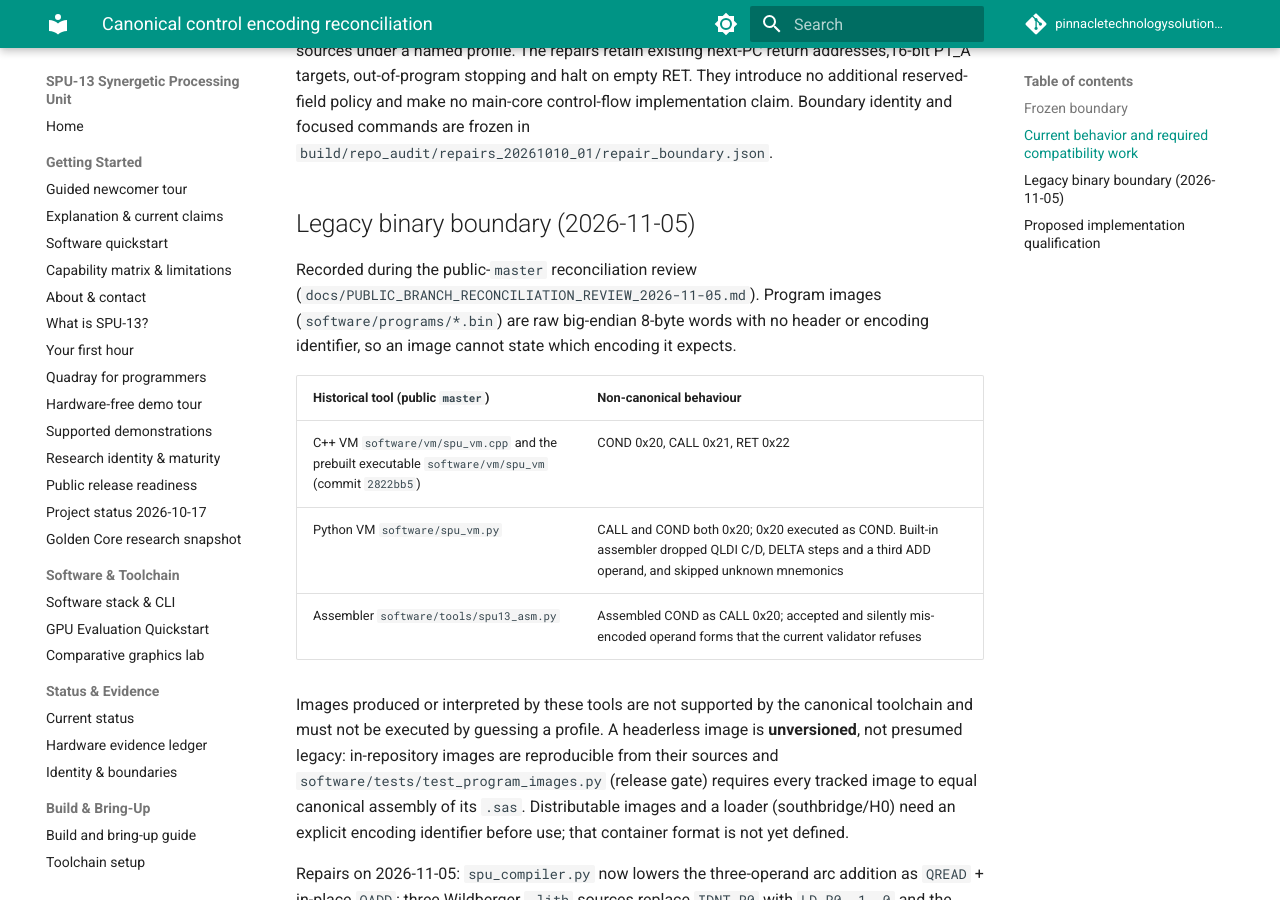
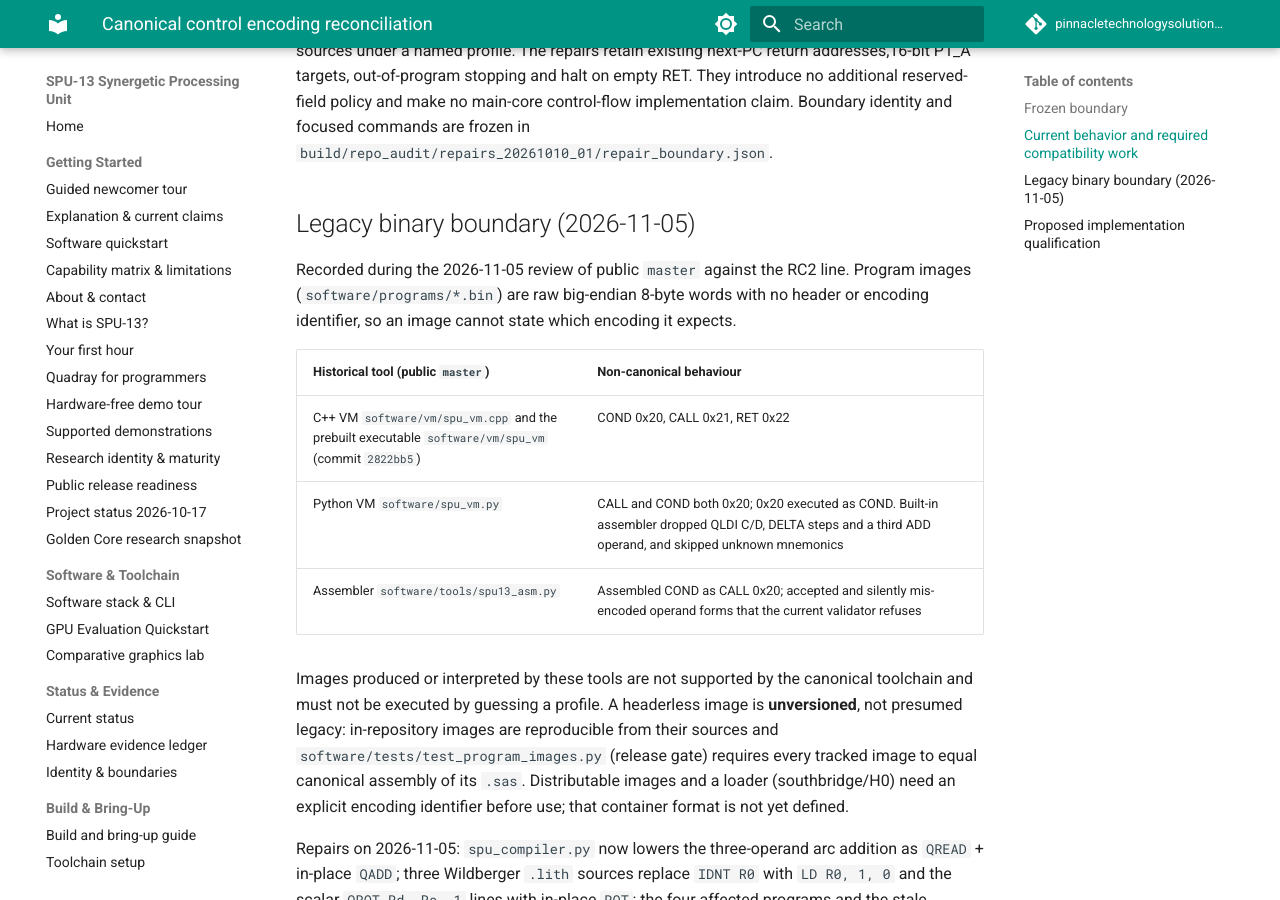
Before and after one commit to pinnacletechnologysolutionsltd/SPU, an MkDocs documentation site: the page built from docs/isa/CANONICAL_CONTROL_RECONCILIATION.md, in a window 1280 px wide and 900 px high, scrolled down 1631 px. Built offline with MkDocs 1.6.1 and Material for MkDocs 9.7.7, drawn with Linux system fonts in a browser that asks for light colours; comment, search, counter and statistics services are not loaded.

Commit message:
docs(isa): reconcile control semantics and document remaining spec gaps
- isa_reference.md: ROT/QROT rows now match the assembler and both VMs
  (one in-place Pell step on the destination; an optional second
  register is encoded but ignored; no exponent operand), with a dated
  note keeping the previous text. Encodings unchanged; RTL decode not
  checked.
- LITHIC_L_LANGUAGE_SPEC.md: control-flow table used the historical C++
  VM encoding; now CALL 0x20 / RET 0x21 with COND noted as unallocated
  and rejected. QROT row corrected (Pell rotor, not cyclic rotation);
  laminar_vs_cubic no longer listed as a working demo. Notice that the
  QNORM, IDNT, HEX and QLOAD rows still need reconciliation; no
  replacement semantics given.
- ISA_QUICKSTART.md: equilibrium_test command annotated as reporting
  FAIL (2 SNAP failures, VM exit 2; same on the historical public VM).
- CANONICAL_CONTROL_RECONCILIATION.md: drop citation of an untracked
  review document.

Documentation only; no full regression rerun (owner direction).
Publication remains HOLD.

Co-Authored-By: Claude Opus 5.5 <noreply@anthropic.com>

```diff
--- a/docs/isa/CANONICAL_CONTROL_RECONCILIATION.md
+++ b/docs/isa/CANONICAL_CONTROL_RECONCILIATION.md
@@ -51,8 +51,8 @@ Boundary identity and focused commands are frozen in
 
 ## Legacy binary boundary (2026-11-05)
 
-Recorded during the public-`master` reconciliation review
-(`docs/PUBLIC_BRANCH_RECONCILIATION_REVIEW_2026-11-05.md`). Program images
+Recorded during the 2026-11-05 review of public `master` against the RC2
+line. Program images
 (`software/programs/*.bin`) are raw big-endian 8-byte words with no header or
 encoding identifier, so an image cannot state which encoding it expects.
 
```
Also changed, not shown: knowledge/ISA_QUICKSTART.md (+1 -1 lines), knowledge/LITHIC_L_LANGUAGE_SPEC.md (+16 -5 lines), knowledge/isa_reference.md (+9 -2 lines).
